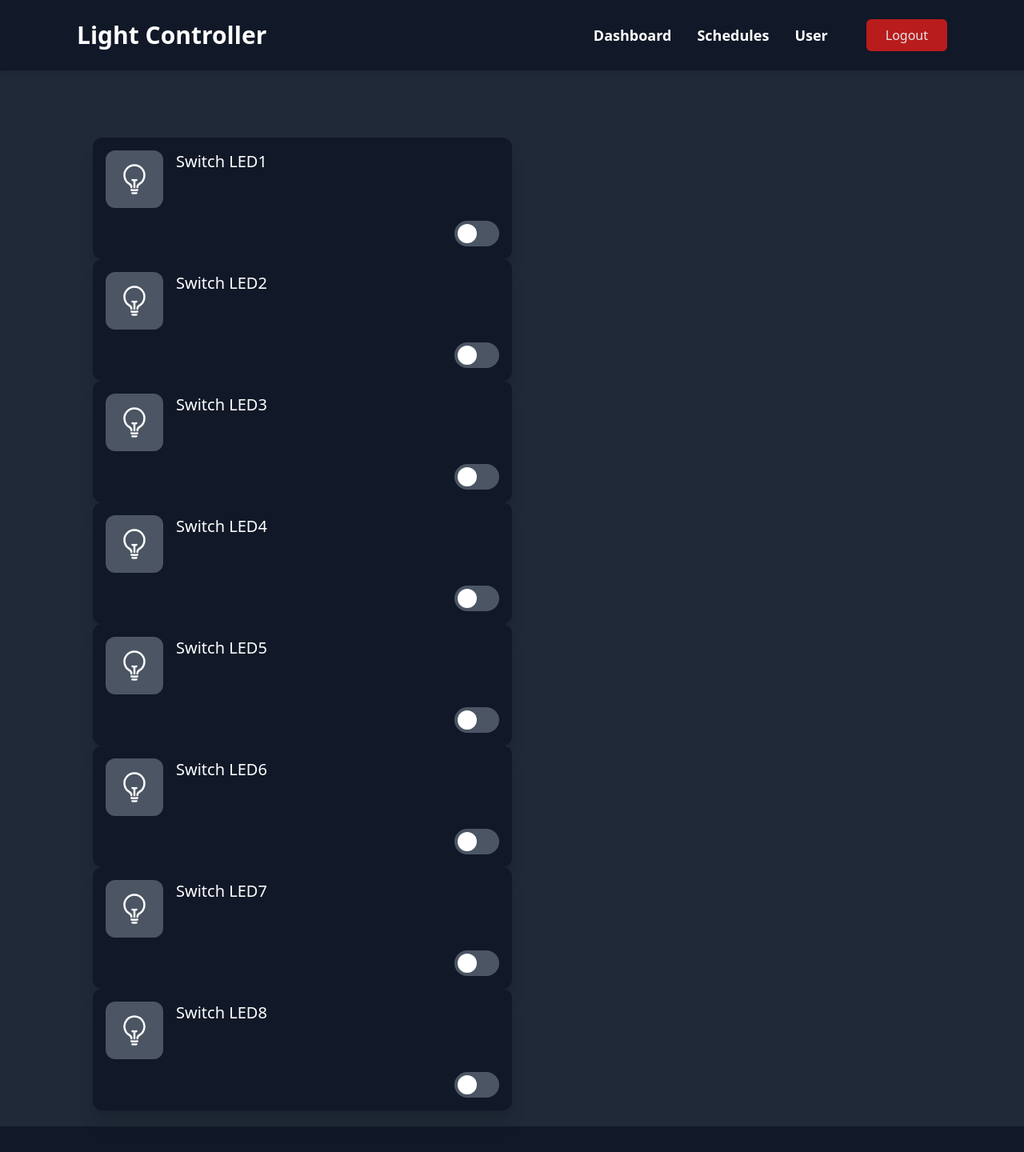
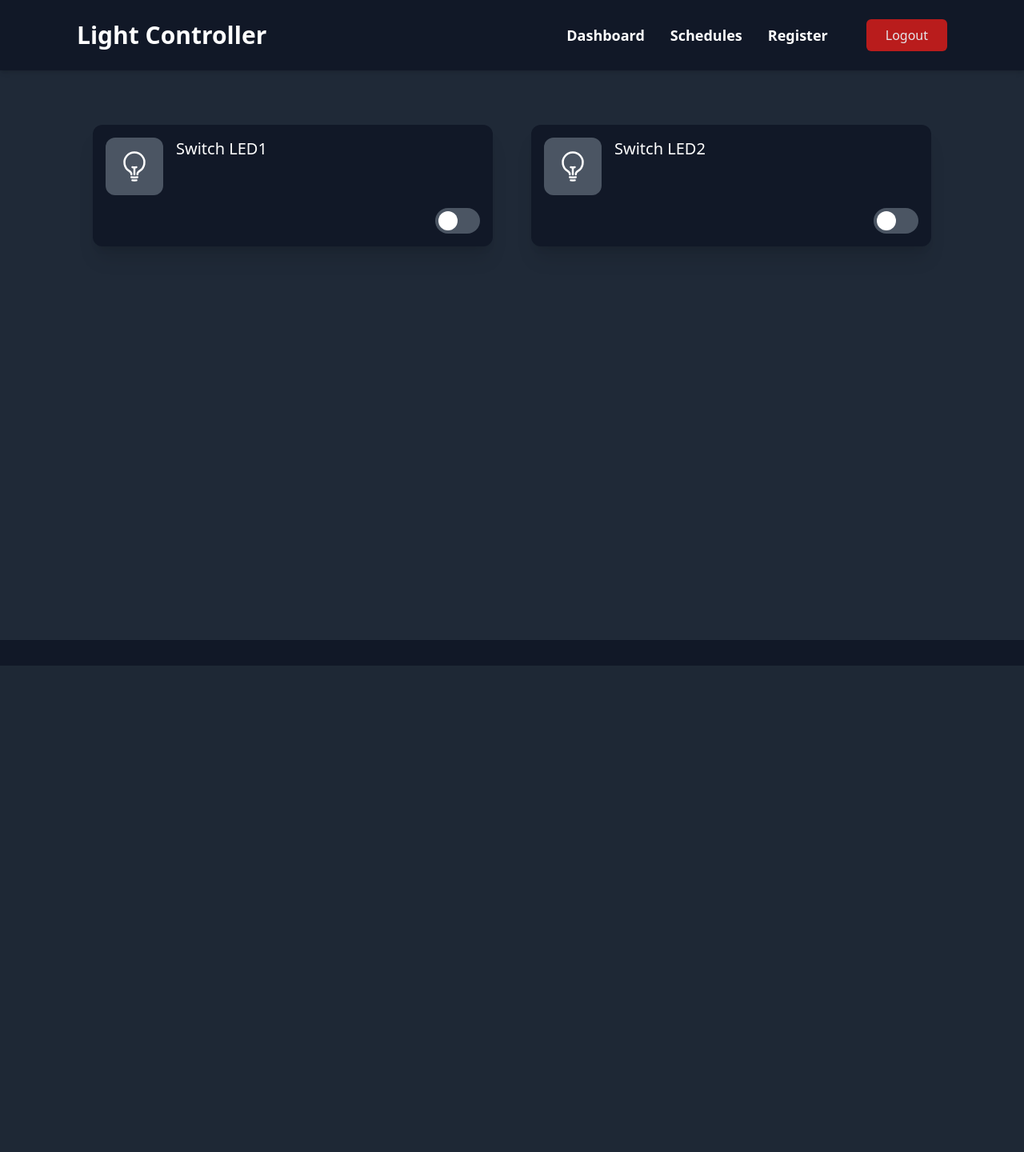
Before and after one commit to eka-septian/src-buku-penjadwalan-iot, a Flask app: page /dashboard in a window 1280 px wide. Shown: the whole page at 80% size. After the commit the page ends 832 px from the top, so only its background shows below. Run offline with Flask 3, Linux system fonts and the light colour scheme; the visitor is signed in with stand-in values (Sample User, id 1); some libraries are stand-ins or nearby versions.

Commit message:
Update fixed light component styling, and delete unused file

```diff
--- a/project/__init__.py
+++ b/project/__init__.py
@@ -21,12 +21,12 @@ login.login_view = "auth.login"
 leds = [
     {"name": "LED1", "pin": 17},
     {"name": "LED2", "pin": 27},
-    {"name": "LED3", "pin": 22},
-    {"name": "LED4", "pin": 5},
-    {"name": "LED5", "pin": 6},
-    {"name": "LED6", "pin": 13},
-    {"name": "LED7", "pin": 19},
-    {"name": "LED8", "pin": 26},
+    # {"name": "LED3", "pin": 22},
+    # {"name": "LED4", "pin": 5},
+    # {"name": "LED5", "pin": 6},
+    # {"name": "LED6", "pin": 13},
+    # {"name": "LED7", "pin": 19},
+    # {"name": "LED8", "pin": 26},
 ]
 
 io.setmode(io.BCM)
--- a/project/main/routes.py
+++ b/project/main/routes.py
@@ -9,7 +9,7 @@ from project import leds
 @bp.route("/")
 @login_required
 def home():
-    return render_template("main/home.html")
+    return render_template("main/dashboard.html")
 
 
 @bp.route("/dashboard")
--- a/project/static/style.css
+++ /dev/null
@@ -1,13 +0,0 @@
-.form-white.input-group>.form-control:focus {
-    border-color: #fff;
-    box-shadow: inset 0 0 0 1px #fff;
-  }
-
-  .navbar-dark .navbar-nav .nav-link {
-    color: #fff;
-  }
-
-  .navbar-dark .navbar-nav .nav-link:hover,
-  .navbar-dark .navbar-nav .nav-link:focus {
-    color: rgba(255, 255, 255, 0.75);
-  }
--- a/project/templates/base.html
+++ b/project/templates/base.html
@@ -5,7 +5,6 @@
 <head>
     {% block head %}
     <script src="https://cdn.tailwindcss.com"></script>
-    <link rel="stylesheet" href="../static/style.css" />
 
     <title>{% block title %}{% endblock %}</title>
     {% endblock %}
@@ -25,7 +24,7 @@
                         <ul class="flex space-x-8 font-semibold font-heading">
                             <li><a class="hover:text-gray-200 text-lg" href="{{url_for('main.dashboard') }}">Dashboard</a></li>
                             <li><a class="hover:text-gray-200 text-lg" href="{{url_for('schedules.index') }}">Schedules</a></li>
-                            <li><a class="hover:text-gray-200 text-lg" href="">User</a></li>
+                            <li><a class="hover:text-gray-200 text-lg" href="{{url_for('auth.register') }}">Register</a></li>
                         </ul>
                         <!-- Logout -->
                         <a class="hover:text-gray-200" href="{{url_for('auth.logout') }}">
@@ -70,7 +69,6 @@
     <script>
         const mobileMenuButton = document.getElementById('mobile-menu-button');
         const mobileMenu = document.getElementById('mobile-menu');
-
         mobileMenuButton.addEventListener('click', () => {
             mobileMenu.classList.toggle('hidden');
             mobileMenuButton.querySelector('svg:first-child').classList.toggle('hidden');
--- a/project/templates/components/_light.html
+++ b/project/templates/components/_light.html
@@ -1,4 +1,5 @@
-<div class="flex flex-col justify-between p-4 w-full mx-auto gap-4 bg-gray-900 rounded-xl shadow-xl">
+<div class="basis-full md:basis-1/2">
+    <div class="flex flex-col justify-between p-4 w-full mx-auto gap-4 bg-gray-900 rounded-xl shadow-xl mt-12">
         <div class="flex justify-start text-white gap-4">
             <div class="bg-gray-600 rounded rounded-xl p-4">
                 <svg xmlns="http://www.w3.org/2000/svg" fill="none" viewBox="0 0 24 24" stroke-width="1.5"
@@ -49,3 +50,4 @@
             </script>
         </div>
     </div>
+</div>
--- a/project/templates/main/dashboard.html
+++ b/project/templates/main/dashboard.html
@@ -7,12 +7,10 @@
 {% endblock %}
 
 {% block content %}
-<div class="flex flex-col  md:flex-row md:gap-12 mx-24">
-    <div class="basis-full md:basis-1/2 mt-16">
+<div class="flex flex-col md:flex-row md:gap-12 mx-24">
         {% for led in leds %}
             {% include "components/_light.html" %}
         {% endfor %}
-    </div>
 </div>
 
 {% endblock %}
```
Also changed, not shown: project/auth/routes.py (+4 -3 lines). Lines whose indentation alone changed are shown as unchanged.
